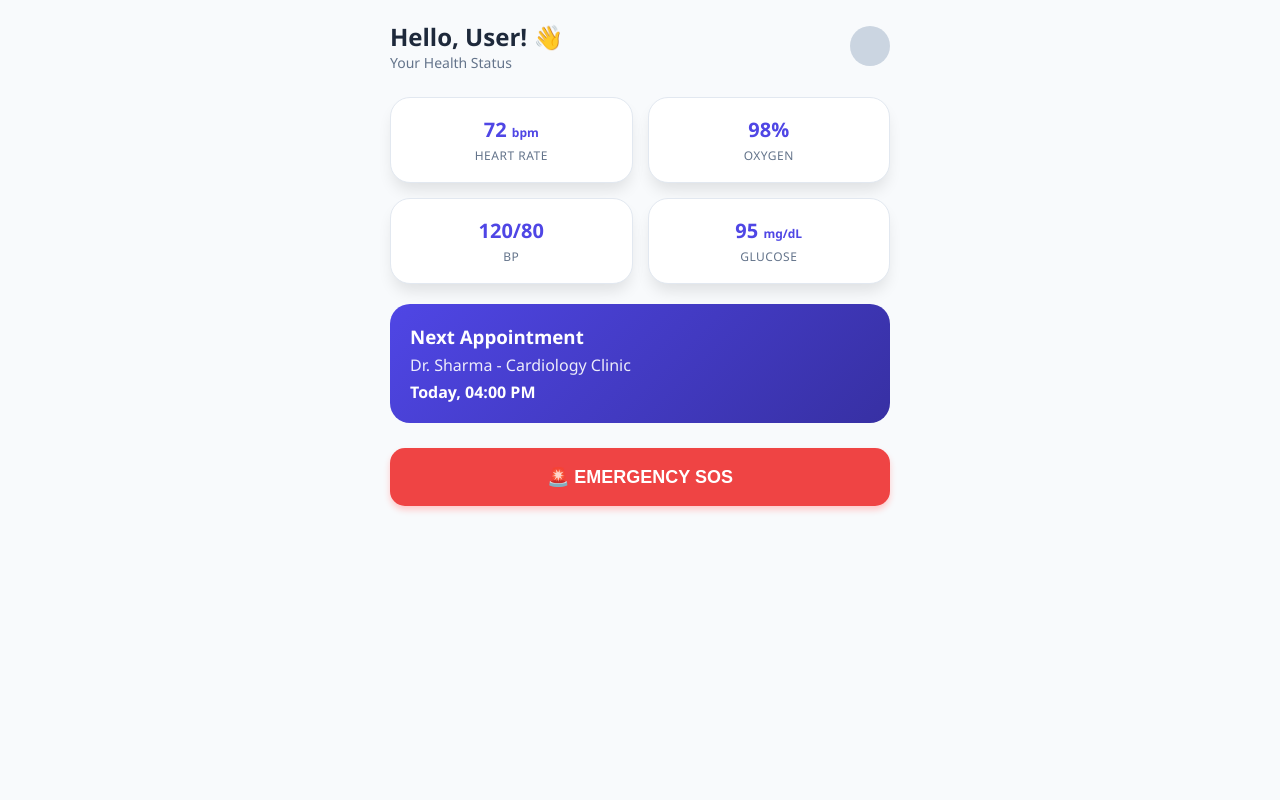
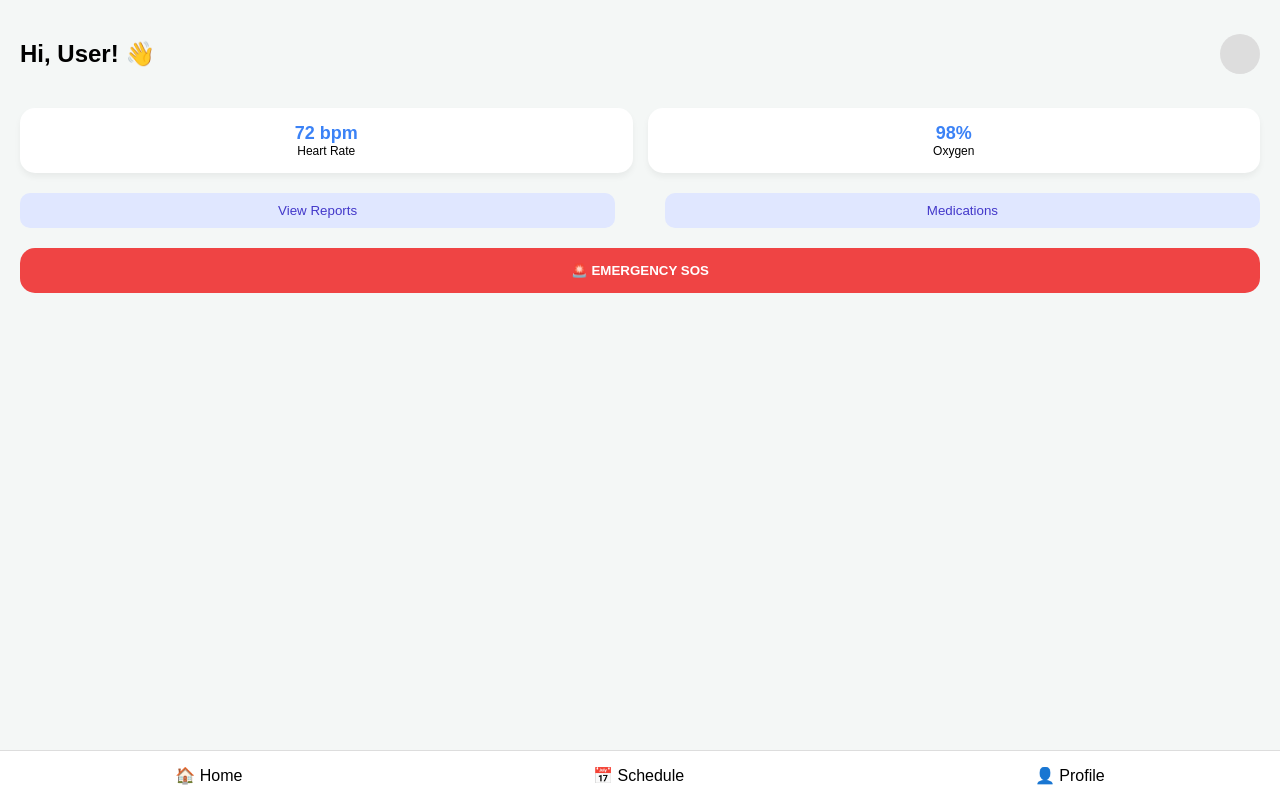
Before and after one commit to shreyashrangari08-gif/my-health-dashboard, a plain HTML site: page index.html in a window 1280 px wide. Drawn offline with Linux system fonts and the light colour scheme.

Commit message:
Update index.html

```diff
--- a/index.html
+++ b/index.html
@@ -3,52 +3,45 @@
 <head>
     <meta charset="UTF-8">
     <meta name="viewport" content="width=device-width, initial-scale=1.0">
-    <title>Smart Healthcare Dashboard</title>
+    <title>Smart Health</title>
     <style>
-        :root { --primary: #4f46e5; --bg: #f8fafc; --card: #ffffff; }
-        body { font-family: 'Segoe UI', Tahoma, Geneva, Verdana, sans-serif; background: var(--bg); margin: 0; padding: 20px; color: #1e293b; }
-        .container { max-width: 500px; margin: auto; }
-
-        .header { display: flex; justify-content: space-between; align-items: center; margin-bottom: 25px; }
-        .profile-pic { width: 40px; height: 40px; background: #cbd5e1; border-radius: 50%; }
-
+        body { font-family: sans-serif; background: #f4f7f6; margin: 0; padding-bottom: 70px; }
+        .container { padding: 20px; }
+        .header { display: flex; justify-content: space-between; align-items: center; margin-bottom: 20px; }
         .grid { display: grid; grid-template-columns: 1fr 1fr; gap: 15px; }
-        .card { background: var(--card); padding: 18px; border-radius: 20px; box-shadow: 0 10px 15px -3px rgba(0,0,0,0.1); text-align: center; border: 1px solid #e2e8f0; }
-        .value { font-size: 20px; font-weight: 800; color: var(--primary); }
-        .label { font-size: 12px; color: #64748b; margin-top: 4px; text-transform: uppercase; letter-spacing: 0.5px; }
-
-        .appointment-card { background: linear-gradient(135deg, #4f46e5, #3730a3); color: white; padding: 20px; border-radius: 20px; margin-top: 20px; }
-
-        .sos-btn { background: #ef4444; color: white; padding: 18px; border-radius: 15px; border: none; width: 100%; margin-top: 25px; font-weight: bold; font-size: 18px; box-shadow: 0 4px 6px #fecaca; transition: 0.3s; }
-        .sos-btn:active { transform: scale(0.98); }
+        .card { background: white; padding: 15px; border-radius: 15px; box-shadow: 0 4px 6px rgba(0,0,0,0.05); text-align: center; }
+        .val { font-size: 18px; font-weight: bold; color: #3b82f6; }
+        .nav { position: fixed; bottom: 0; width: 100%; background: white; display: flex; justify-content: space-around; padding: 15px 0; border-top: 1px solid #ddd; }
+        .sos-btn { background: #ef4444; color: white; padding: 15px; border-radius: 15px; border: none; width: 100%; margin-top: 20px; font-weight: bold; }
+        .btn-small { background: #e0e7ff; color: #4338ca; border: none; padding: 10px; border-radius: 10px; width: 48%; }
     </style>
 </head>
 <body>
 
 <div class="container">
     <div class="header">
-        <div>
-            <h2 style="margin:0;">Hello, User! 👋</h2>
-            <p style="margin:0; color:#64748b; font-size: 14px;">Your Health Status</p>
-        </div>
-        <div class="profile-pic"></div>
+        <h2>Hi, User! 👋</h2>
+        <div style="width:40px; height:40px; background:#ddd; border-radius:50%;"></div>
     </div>
 
     <div class="grid">
-        <div class="card"><div class="value">72 <small style="font-size:12px;">bpm</small></div><div class="label">Heart Rate</div></div>
-        <div class="card"><div class="value">98%</div><div class="label">Oxygen</div></div>
-        <div class="card"><div class="value">120/80</div><div class="label">BP</div></div>
-        <div class="card"><div class="value">95 <small style="font-size:12px;">mg/dL</small></div><div class="label">Glucose</div></div>
+        <div class="card"><div class="val">72 bpm</div><div style="font-size:12px;">Heart Rate</div></div>
+        <div class="card"><div class="val">98%</div><div style="font-size:12px;">Oxygen</div></div>
     </div>
 
-    <div class="appointment-card">
-        <h3 style="margin:0;">Next Appointment</h3>
-        <p style="margin: 5px 0; opacity: 0.9;">Dr. Sharma - Cardiology Clinic</p>
-        <p style="margin:0; font-weight: bold;">Today, 04:00 PM</p>
+    <div style="margin-top:20px; display:flex; justify-content:space-between;">
+        <button class="btn-small">View Reports</button>
+        <button class="btn-small">Medications</button>
     </div>
 
     <button class="sos-btn">🚨 EMERGENCY SOS</button>
 </div>
 
+<div class="nav">
+    <span>🏠 Home</span>
+    <span>📅 Schedule</span>
+    <span>👤 Profile</span>
+</div>
+
 </body>
 </html>
```
